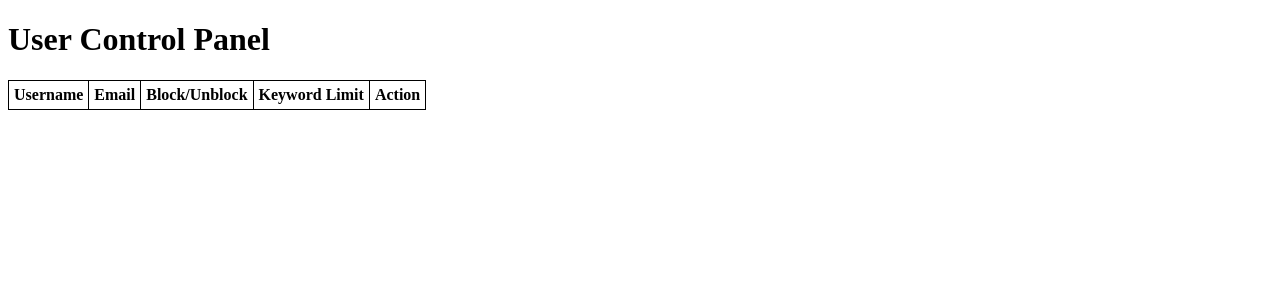
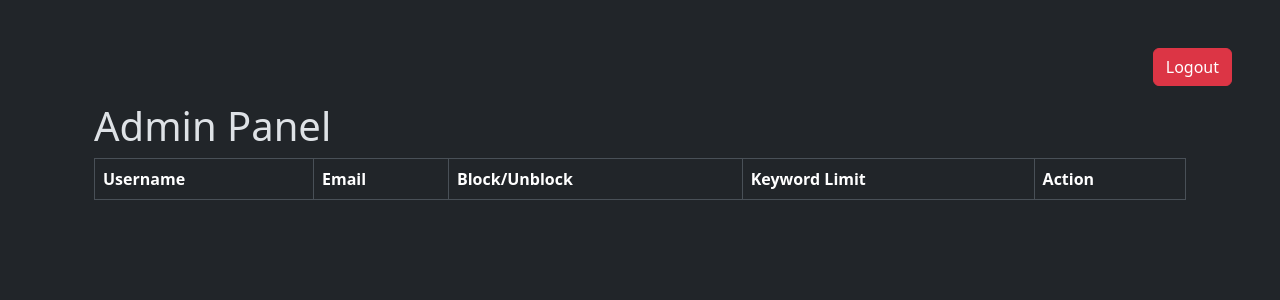
Before and after one commit to avid7-tech/MidnightTimes---News-App, a Django app: page /news_api/control/ in a window 1280 px wide. Shown: the top 300 px of the page. Run offline with Django 5.2, Linux system fonts and the light colour scheme; the visitor is signed in with stand-in values (Sample User, id 1); data comes from the database, SQL or seed files in the repository; lists and menus that the app fills with data are empty; some libraries are stand-ins or nearby versions.

Commit message:
admin-enhanced

```diff
--- a/news_app/news_api/templates/control_panel/control_panel.html
+++ b/news_app/news_api/templates/control_panel/control_panel.html
@@ -1,30 +1,24 @@
-<!DOCTYPE html>
-<html lang="en">
-<head>
-    <meta charset="UTF-8">
-    <meta name="viewport" content="width=device-width, initial-scale=1.0">
-    <title>Control Panel</title>
-    <style>
-        table, th, td {
-            border: 1px solid black;
-            border-collapse: collapse;
-            padding: 5px;
-        }
-        th {
-            text-align: left;
-        }
-    </style>
-</head>
-<body>
-    <h1>User Control Panel</h1>
-    <table>
+{% extends "layout.html" %}
+
+{% block content %}
+
+{% block title %}
+<title>Admin Panel</title>
+
+{% endblock %}
+
+<div class="container mt-3">
+    <h1>Admin Panel</h1>
+
+    <table class="table table-bordered table-hover">
       <thead>
         <tr>
-                <th>Username</th>
-                <th>Email</th>
-                <th>Block/Unblock</th>
-                <th>Keyword Limit</th>
-                <th>Action</th>  </tr>
+          <th scope="col">Username</th>
+          <th scope="col">Email</th>
+          <th scope="col">Block/Unblock</th>
+          <th scope="col">Keyword Limit</th>
+          <th scope="col">Action</th>
+        </tr>
       </thead>
       <tbody>
         {% for user in users %}
@@ -32,22 +26,28 @@
             <td>{{ user.username }}</td>
             <td>{{ user.email }}</td>
             <td>
-                    <form method="POST" action="{% url 'block_user' user.pk %}">  {% csrf_token %}
+              <form method="POST" action="{% url 'block_user' user.pk %}">
+                {% csrf_token %}
                 {% if user.is_active %}
-                            <button type="submit">Block</button>
+                  <button type="submit" class="btn btn-sm btn-danger">Block</button>
                 {% else %}
-                            <button type="submit">Unblock</button>
+                  <button type="submit" class="btn btn-sm btn-success">Unblock</button>
                 {% endif %}
               </form>
             </td>
-                <td>{{ user.keyword_limit }}  </td>
-                <td>  <form method="POST" action="{% url 'set_limit' user.pk %}">  {% csrf_token %}
-                        <input type="number" name="limit" min="1" required>  <button type="submit">Set Limit</button>
+            <td>{{ user.keyword_limit }}</td>
+            <td>
+              <form method="POST" action="{% url 'set_limit' user.pk %}">
+                {% csrf_token %}
+                <div class="input-group input-group-sm">
+                  <input type="number" name="limit" min="1" required class="form-control">
+                  <button type="submit" class="btn btn-sm btn-primary">Set Limit</button>
+                </div>
               </form>
             </td>
           </tr>
         {% endfor %}
       </tbody>
     </table>
-</body>
-</html>
+  </div>
+{% endblock %}
--- a/news_app/news_api/templates/keyword_form.html
+++ b/news_app/news_api/templates/keyword_form.html
@@ -14,11 +14,11 @@
   {% endif %}
   <form  method="post" enctype="multipart/form-data" class="form">
     {% csrf_token %}{{form|crispy}}
-    <button class="btn btn-warning" type="submit">Submit</button>
+    <button class="btn btn-primary" type="submit">Submit</button>
   </form>
   <div class="d-flex justify-content-between align-items-center mt-3">
-    <a href="{% url 'keyword_list' %}">Back to Keyword Page</a>
-    <a href="{% url 'home' %}" class="btn btn-secondary mt-3">Back to Home</a>
+    <a href="{% url 'keyword_list' %}" class="btn btn-light">Back to Keyword Page</a>
+    <a href="{% url 'home' %}" class="btn btn-success mt-3">Back to Home</a>
   </div>
 
 </h2>
--- a/news_app/news_api/templates/keyword_list.html
+++ b/news_app/news_api/templates/keyword_list.html
@@ -10,7 +10,8 @@
 
 <div class="d-flex justify-content-between align-items-center mt-3">
   <a href="{% url 'keyword_create' %}" class="btn btn-primary">Add a Keyword</a>
-  <a href="{% url 'home' %}" class="btn btn-secondary">Back to Home</a>
+  <a href="{% url 'home' %}" class="btn btn-success">Back to Home</a>
+  <a href="{% url 'signin' %}" class="btn btn-warning">Admin Panel</a>
 </div>
 
 <div class="container mt-4">
--- a/news_app/news_api/templates/layout.html
+++ b/news_app/news_api/templates/layout.html
@@ -7,7 +7,7 @@
   <link href="https://cdn.jsdelivr.net/npm/bootstrap@5.3.3/dist/css/bootstrap.min.css" rel="stylesheet" integrity="sha384-QWTKZyjpPEjISv5WaRU9OFeRpok6YctnYmDr5pNlyT2bRjXh0JMhjY6hW+ALEwIH" crossorigin="anonymous">
   <title>
     {% block title %}
-    Chai aur Django
+    Layout
     {% endblock %}
   </title>
 </head>
--- a/news_app/news_api/urls.py
+++ b/news_app/news_api/urls.py
@@ -11,4 +11,8 @@
     #
     path('control/block/<int:user_id>/', views.block_user, name='block_user'),
     path('control/set_limit/<int:user_id>/', views.set_limit, name='set_limit'),
+
+    path('login/', views.signin, name='signin'),
+    path('not_authorized/', views.not_authorized, name='not_authorized'),
+
 ]
--- a/news_app/news_api/views.py
+++ b/news_app/news_api/views.py
@@ -123,6 +123,7 @@
 
 @login_required
 def control(request):
+
     # Get all users (excluding the currently logged-in user)
     users = User.objects.filter(is_superuser=False).exclude(pk=request.user.pk)
 
@@ -169,3 +170,18 @@
 
 
     return redirect('control')  # Redirect if not a POST request
+
+from django.shortcuts import render
+
+def not_authorized(request):
+  return render(request, 'control_panel/not_auth.html')  # New template for non-superuser message
+
+def signin(request):
+  # Your existing login logic here
+  if request.user.is_authenticated:
+    if request.user.is_superuser:
+      # Allow superuser to access the control panel
+      return redirect('control')
+    else:
+      # Redirect non-superuser login attempts
+      return redirect('not_authorized')
```
Also changed, not shown: news_app/news_api/templates/control_panel/not_auth.html (added, +9 -0 lines). Lines whose indentation alone changed are shown as unchanged.
